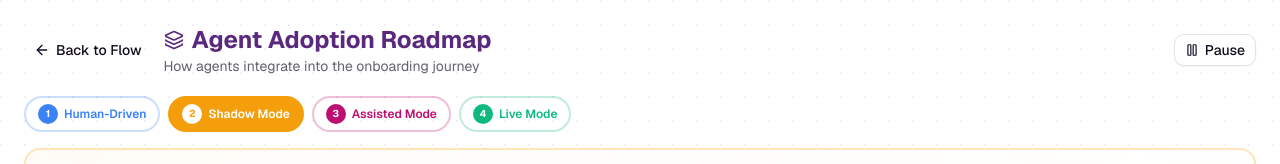
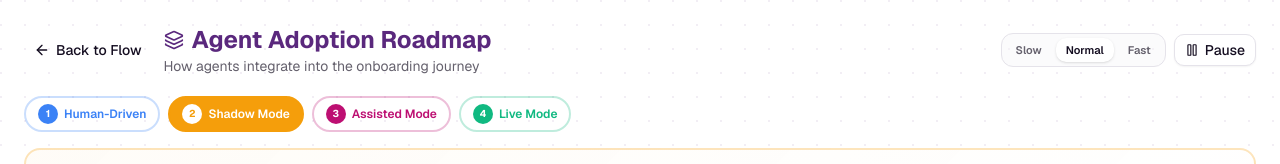
Before and after one commit to freakymind/commercial-onboarding-agentic, a Next.js app: page /adoption in a window 1280 px wide. Shown: the top 164 px of the page. Built offline with nearby package versions, Linux system fonts and the light colour scheme.

Commit message:
feat: add speed controls to Agent Adoption Roadmap
Add slow, normal, and fast speed options to the header.

```diff
--- a/components/adoption-journey.tsx
+++ b/components/adoption-journey.tsx
@@ -118,9 +118,16 @@ const STAGES = [
 ]
 
 /* ---------- Main Component ---------- */
+const SPEEDS = [
+  { label: "Slow", ms: 8000 },
+  { label: "Normal", ms: 4500 },
+  { label: "Fast", ms: 2000 },
+]
+
 export function AdoptionJourney() {
   const [phase, setPhase] = useState<PhaseId>("human")
   const [playing, setPlaying] = useState(true)
+  const [speedIdx, setSpeedIdx] = useState(1) // default Normal
 
   // Auto-advance phases for demo
   useEffect(() => {
@@ -130,9 +137,9 @@ export function AdoptionJourney() {
         const idx = PHASES.findIndex((ph) => ph.id === p)
         return PHASES[(idx + 1) % PHASES.length].id
       })
-    }, 4500)
+    }, SPEEDS[speedIdx].ms)
     return () => clearInterval(interval)
-  }, [playing])
+  }, [playing, speedIdx])
 
   const phaseIdx = PHASES.findIndex((p) => p.id === phase)
 
@@ -162,6 +169,24 @@ export function AdoptionJourney() {
                 </p>
               </div>
             </div>
+            <div className="flex items-center gap-2">
+              {/* Speed selector */}
+              <div className="flex items-center gap-1 rounded-lg border bg-muted/40 p-1">
+                {SPEEDS.map((s, i) => (
+                  <button
+                    key={s.label}
+                    onClick={() => setSpeedIdx(i)}
+                    className={`rounded-md px-2.5 py-1 text-[11px] font-semibold transition ${
+                      speedIdx === i
+                        ? "bg-background text-foreground shadow-sm"
+                        : "text-muted-foreground hover:text-foreground"
+                    }`}
+                  >
+                    {s.label}
+                  </button>
+                ))}
+              </div>
+              {/* Play/Pause */}
               <Button
                 variant="outline"
                 size="sm"
@@ -171,6 +196,7 @@ export function AdoptionJourney() {
                 {playing ? <Pause className="size-3.5" /> : <Play className="size-3.5" />}
                 {playing ? "Pause" : "Play"}
               </Button>
+            </div>
           </header>
 
           {/* Phase selector pills */}
```
Lines whose indentation alone changed are shown as unchanged.
